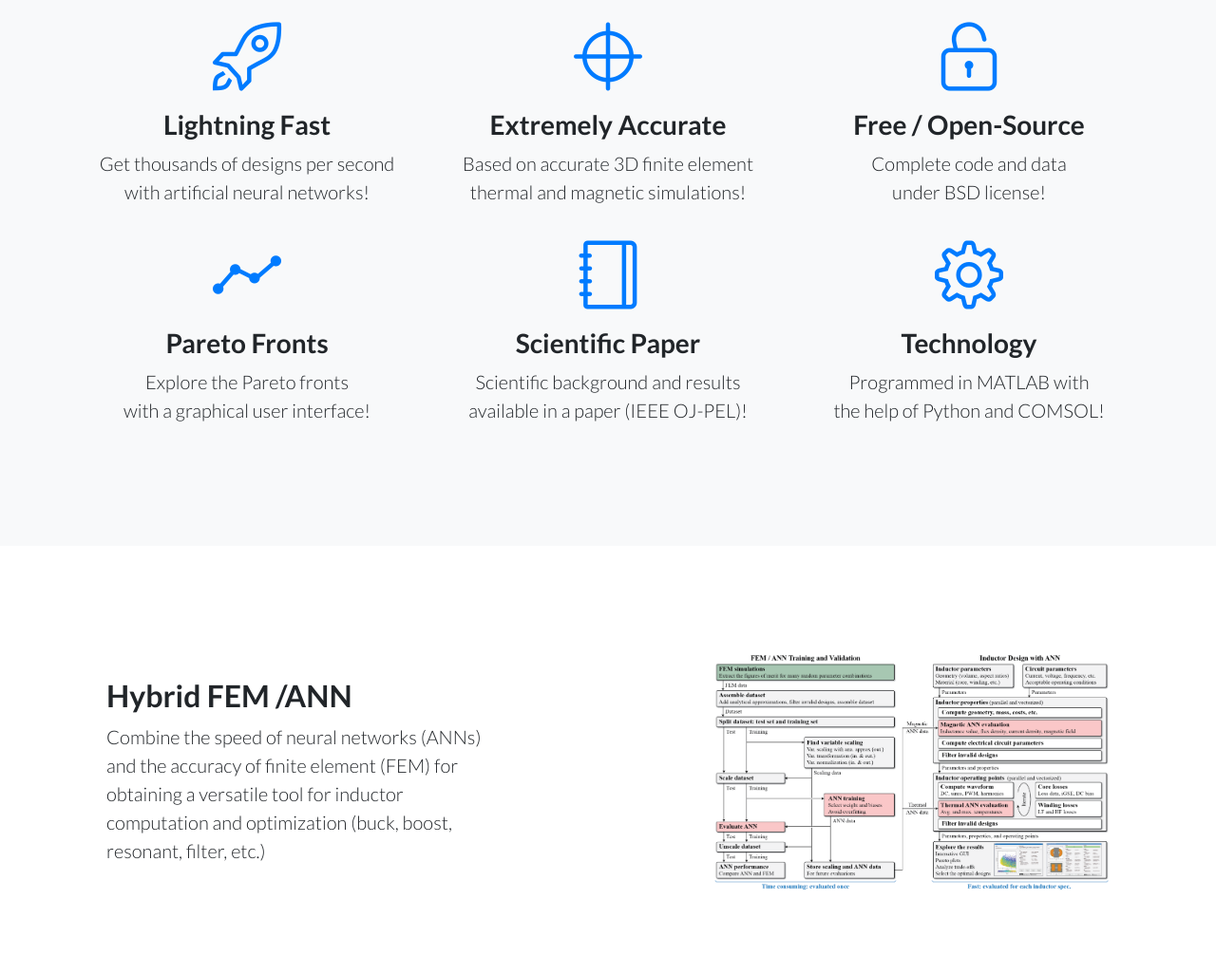
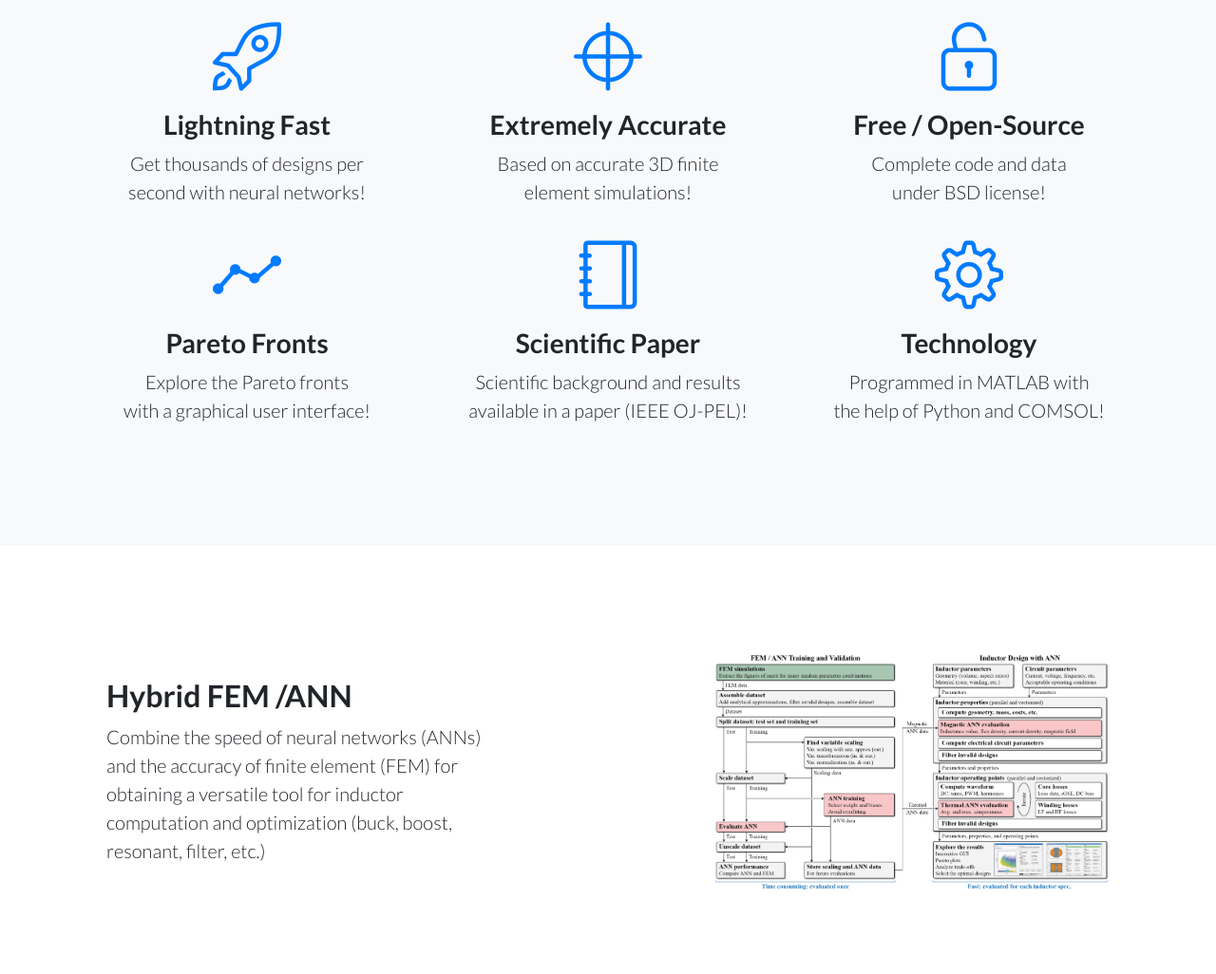
Before and after one commit to ai-mag/ai-mag.github.io, a website: page index.html in a window 1280 px wide. Shown: the part 956-1982 px from the top of the page at 95% size. Drawn offline with Linux system fonts and the light colour scheme.

Commit message:
Update index.html

```diff
--- a/index.html
+++ b/index.html
@@ -79,7 +79,7 @@
               <i class="icon-rocket m-auto text-primary"></i>
             </div>
             <h3>Lightning Fast</h3>
-            <p class="lead mb-0">Get thousands of designs per second<br>with artificial neural networks!</p>
+            <p class="lead mb-0">Get thousands of designs per<br>second with neural networks!</p>
           </div>
         </div>
         <div class="col-lg-4">
@@ -88,7 +88,7 @@
               <i class="icon-target m-auto text-primary"></i>
             </div>
             <h3>Extremely Accurate</h3>
-            <p class="lead mb-0">Based on accurate 3D finite element<br> thermal and magnetic simulations!</p>
+            <p class="lead mb-0">Based on accurate 3D finite<br>element simulations!</p>
           </div>
         </div>
         <div class="col-lg-4">
@@ -227,7 +227,7 @@
             </li>
           </ul>
           <p class="text-muted small mb-2 mb-lg-0">AI-mag: Inductor Optimization with FEM/ANN</p>
-          <p class="text-muted small mb-2 mb-lg-0">&copy; 2019-2020, ETH Zurich, PES, T. Guillod</p>
+          <p class="text-muted small mb-2 mb-lg-0">&copy; 2019-2021, ETH Zurich, PES, T. Guillod</p>
         </div>
         <div class="col-lg-6 h-100 text-center text-lg-right my-auto">
           <ul class="list-inline">
```
